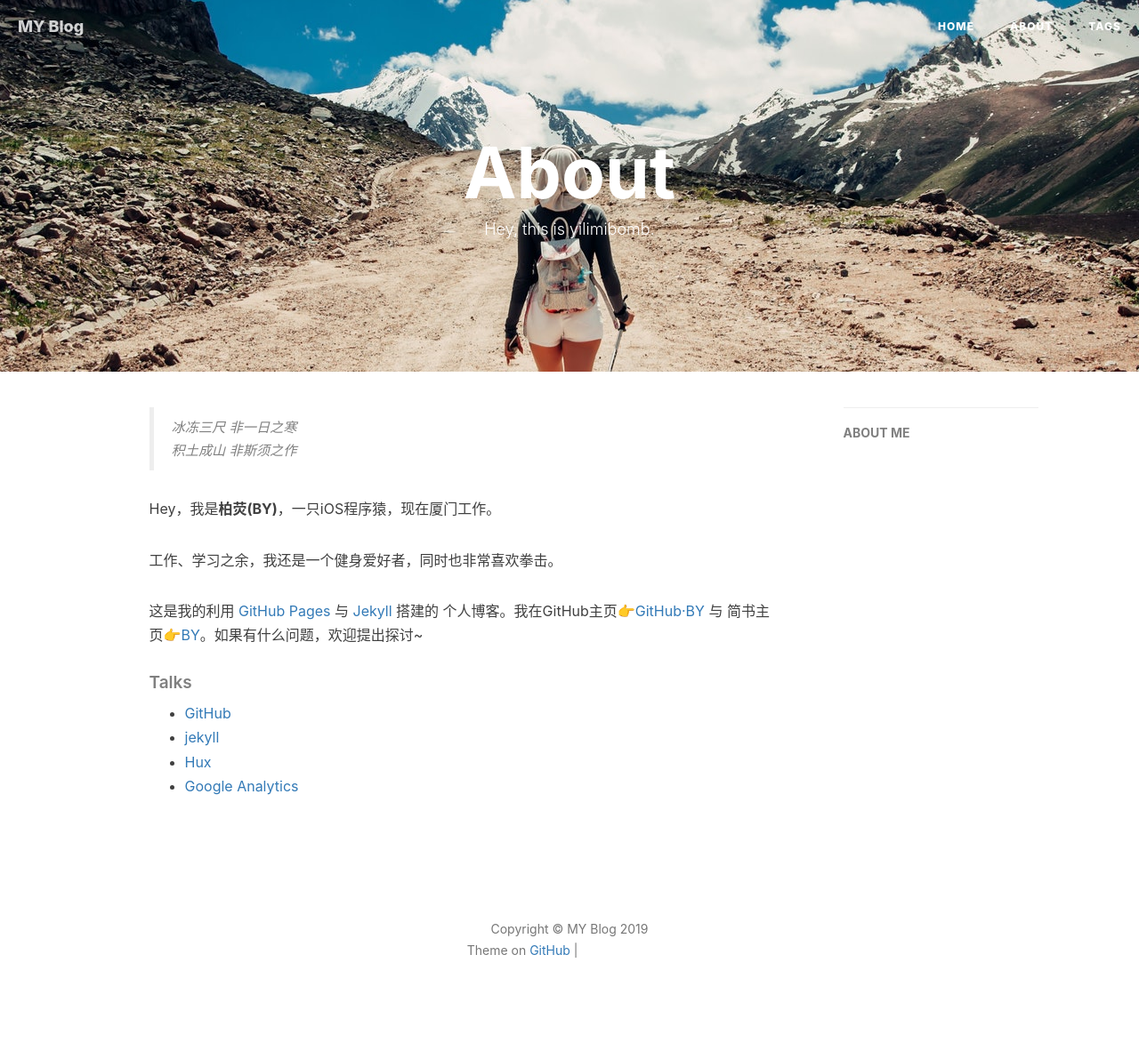
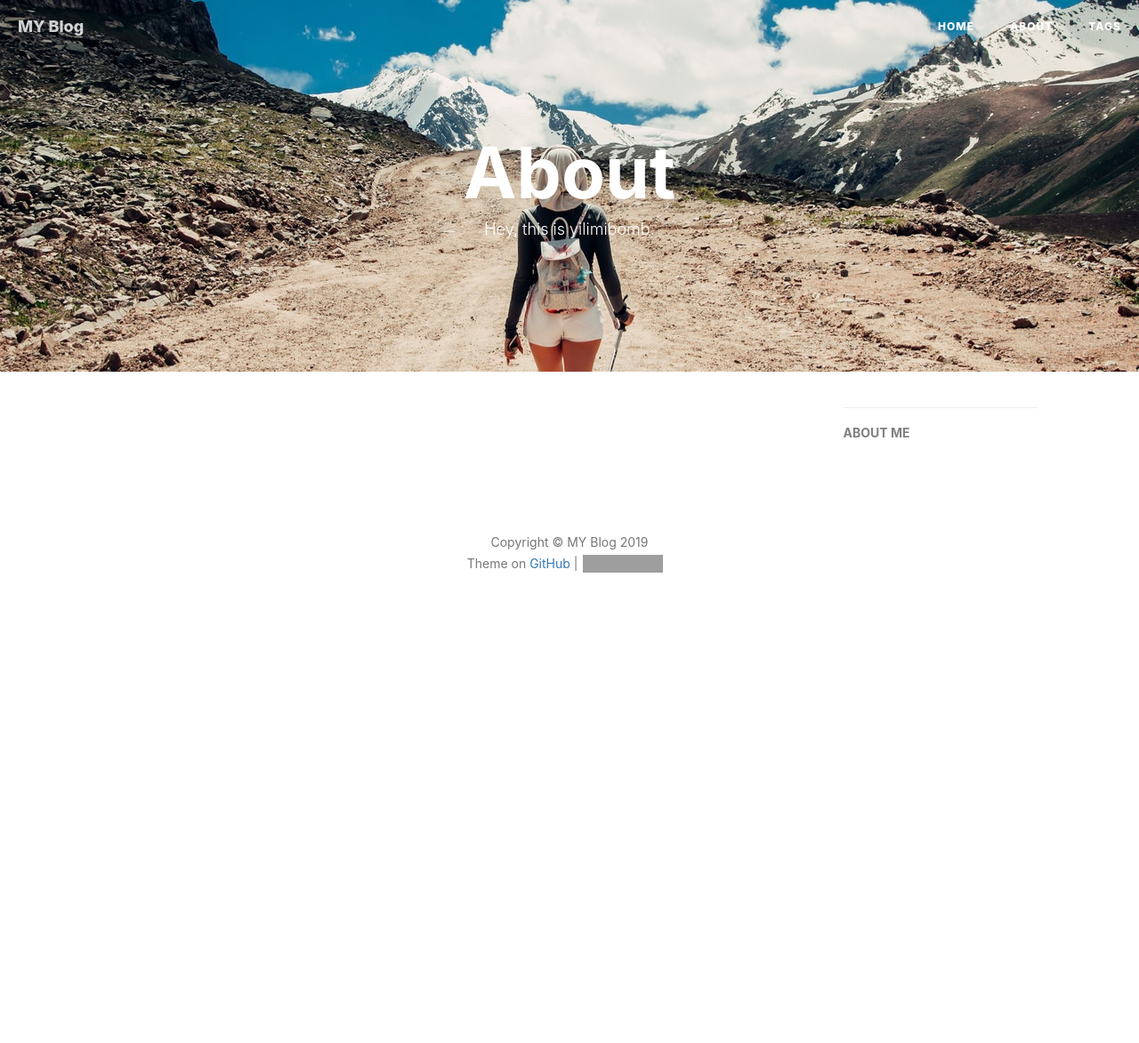
Before and after one commit to yilimibomb/yilimibomb.github.io, a Jekyll site: the page built from about.html, in a window 1280 px wide. Shown: the whole page at 89% size. Built offline with Jekyll 4.4.1, drawn with Linux system fonts in a browser that asks for light colours; nearby versions of some CDN libraries; comment, search, counter and statistics services are not loaded; after the commit the page ends 900 px from its top, so only the background shows below that; grey boxes are pictures that could not be loaded.

Commit message:
My start

```diff
--- a/about.html
+++ b/about.html
@@ -4,143 +4,3 @@ title: "About"
 description: "Hey, this is yilimibomb."
 header-img: "img/post-bg-rwd.jpg"
 ---
-
-<!-- Language Selector -->
-<!-- <select class="sel-lang" onchange= "onLanChange(this.options[this.options.selectedIndex].value)">
-    <option value="0" selected> 中文 Chinese </option>
-    <option value="1"> 英文 English </option>
-</select> -->
-
-<!-- Chinese Version -->
-<div class="zh post-container">
-
-    <!--copied from markdown -->
-    <blockquote><p>冰冻三尺 非一日之寒<br>
-    积土成山 非斯须之作</p></blockquote>
-
-    <p>Hey，我是<strong>柏荧(BY)</strong>，一只iOS程序猿，现在厦门工作。</p>
-
-    <p>工作、学习之余，我还是一个健身爱好者，同时也非常喜欢拳击。</p>
-
-    <p>这是我的利用 <a href="https://pages.github.com/">GitHub Pages</a> 与 <a href="http://jekyll.com.cn/">Jekyll</a> 搭建的 个人博客。我在GitHub主页<a href="https://github.com/qiubaiying">👉GitHub·BY</a> 与 简书主页<a href="https://http://www.jianshu.com/u/e71990ada2fd">👉BY</a>。如果有什么问题，欢迎提出探讨~</p>
-
-    <p></p>
-
-    <h5>Talks</h5>
-
-    <ul>
-        <li><a href="https://github.com">GitHub</a></li>
-        <li><a href="http://jekyll.com.cn/">jekyll</a></li>
-        <li><a href="http://huangxuan.me/">Hux</a></li>
-        <li><a href="https://analytics.google.com/analytics">Google Analytics</a></li>
-    </ul>
-</div>
-
-<!-- English Version -->
-<!-- <div class="en post-container">
-    <blockquote><p>Yet another iOS Developer. <br>
-    Yet another Life-long Student.</p></blockquote>
-
-    <p>Hi, I am <strong>Baiying Qiu</strong>，you can call me <strong>BY</strong>. I am an iOS software engineer and currently working in Xiamen</p>
-
-    <p>This is my personal blog, through making Github Pages and Jekyll.My GitHub  👉 <a href="http://github.com/qiubaiying">Github·BY</a>.</p>
-
-    <p>I am a sports enthusiast, I like fitness, running and boxing.</p>
-
-    <h5>Talks</h5>
-
-    <ul>
-    <li><a href="https://github.com">GitHub</a></li>
-    <li><a href="http://jekyll.com.cn/">jekyll</a></li>
-    <li><a href="https://pages.github.com/">GitHub Pages</a></li>
-    <li><a href="https://qiubaiying.github.io">BY</a></li>
-    </ul>
-</div> -->
-
-<!-- Handle Language Change -->
-<script type="text/javascript">
-    // get nodes
-    var $zh = document.querySelector(".zh");
-    var $en = document.querySelector(".en");
-    var $select = document.querySelector("select");
-
-    // bind hashchange event
-    window.addEventListener('hashchange', _render);
-
-    // handle render
-    function _render(){
-        var _hash = window.location.hash;
-        // en
-        if(_hash == "#en"){
-            $select.selectedIndex = 1;
-            $en.style.display = "block";
-            $zh.style.display = "none";
-        // zh by default
-        }else{
-            // not trigger onChange, otherwise cause a loop call.
-            $select.selectedIndex = 0;
-            $zh.style.display = "block";
-            $en.style.display = "none";
-        }
-    }
-
-    // handle select change
-    function onLanChange(index){
-        if(index == 0){
-            window.location.hash = "#zh"
-        }else{
-            window.location.hash = "#en"
-        }
-    }
-
-    // init
-    _render();
-</script>
-
-
-<!-- Gitalk 评论 start  -->
-{% if site.gitalk.enable %}
-<!-- Gitalk link  -->
-<link rel="stylesheet" href="https://unpkg.com/gitalk/dist/gitalk.css">
-<script src="https://unpkg.com/gitalk@latest/dist/gitalk.min.js"></script>
-
-<div id="gitalk-container"></div>
-    <script type="text/javascript">
-    var gitalk = new Gitalk({
-    clientID: '{{site.gitalk.clientID}}',
-    clientSecret: '{{site.gitalk.clientSecret}}',
-    repo: '{{site.gitalk.repo}}',
-    owner: '{{site.gitalk.owner}}',
-    admin: ['{{site.gitalk.admin}}'],
-    distractionFreeMode: {{site.gitalk.distractionFreeMode}},
-    id: 'about',
-    });
-    gitalk.render('gitalk-container');
-</script>
-{% endif %}
-<!-- Gitalk end -->
-
- <!-- disqus 评论框 start  -->
-{% if site.disqus.enable %}
-
-<div class="comment">
-    <div id="disqus_thread" class="disqus-thread">
-    </div>
-</div>
-<!-- disqus 评论框 end -->
-
-<!-- disqus 公共JS代码 start (一个网页只需插入一次) -->
-<script type="text/javascript">
-    /* * * CONFIGURATION VARIABLES * * */
-    var disqus_shortname = "{{site.disqus.username}}";
-    var disqus_identifier = "{{site.disqus.username}}/{{page.url}}";
-    var disqus_url = "{{site.url}}{{page.url}}";
-
-    (function() {
-        var dsq = document.createElement('script'); dsq.type = 'text/javascript'; dsq.async = true;
-        dsq.src = '//' + disqus_shortname + '.disqus.com/embed.js';
-        (document.getElementsByTagName('head')[0] || document.getElementsByTagName('body')[0]).appendChild(dsq);
-    })();
-</script>
-<!-- disqus 公共JS代码 end -->
-{% endif %}
```
Also changed, not shown: _posts/2019-03-09-产品测试自查表.md (+1 -1 lines).
